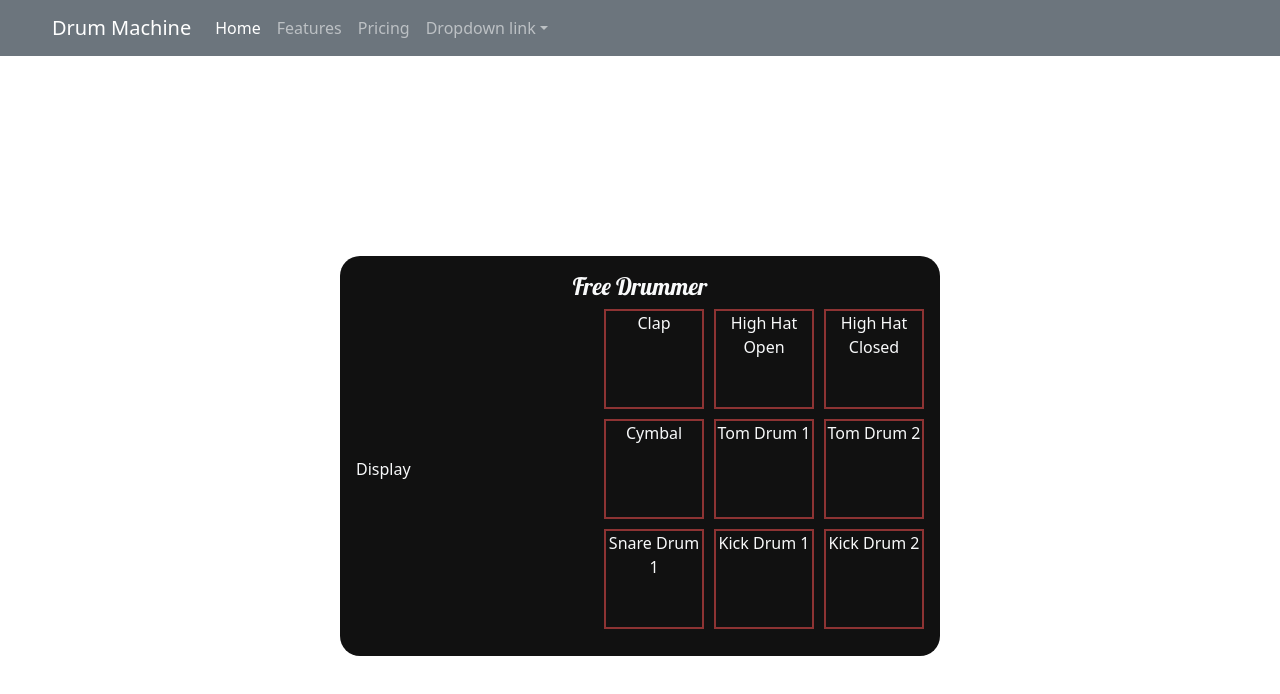
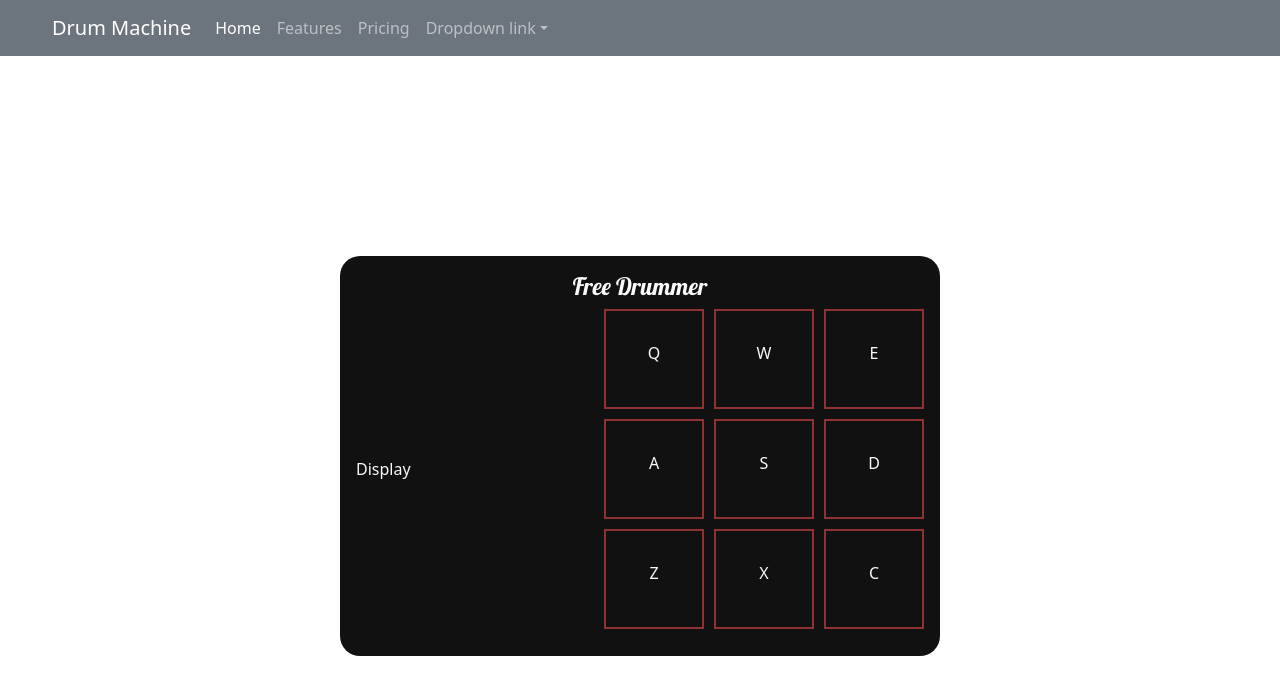
Before and after one commit to PLCoster/fcc_frontendlibs_project3, a React app: page / in a window 1280 px wide. Shown: the top 694 px of the page. Built offline with nearby package versions, Linux system fonts and the light colour scheme.

Commit message:
Basic Drum Machine Logic and Styling Setup, passing 7/8 FCC Tests
Global event listener for key presses set using refs
Clicked or key-pressed drum pads are now highlighted by style
Audio clips play once per button press or click and reset on release

To Do:
Display / Control section of Drum Machine

```diff
--- a/src/components/DrumMachine.jsx
+++ b/src/components/DrumMachine.jsx
@@ -1,15 +1,68 @@
-import React from 'react';
+import React, { useEffect, useState, useRef } from 'react';
 
 import PadDisplay from './PadDisplay';
 import ControlsDisplay from './ControlsDisplay';
 
 function DrumMachine() {
+  const [pressedKeys, setPressedKeys] = useState({
+    Q: false,
+    W: false,
+    E: false,
+    A: false,
+    S: false,
+    D: false,
+    Z: false,
+    X: false,
+    C: false,
+  });
+
+  // Ref is required in order to access state inside event listener
+  const pressedKeysRef = useRef(pressedKeys);
+
+  // Add eventListeners for keyboard down/up when the DrumMachine mounts:
+  useEffect(() => {
+    console.log('MOUNTING DRUM MACHINE');
+    const keyDownEventListener = (e) => {
+      if (pressedKeysRef.current[e.code[3]] === false) {
+        pressedKeysRef.current = {
+          ...pressedKeysRef.current,
+          [e.code[3]]: true,
+        };
+        setPressedKeys(pressedKeysRef.current);
+      }
+    };
+
+    document.addEventListener('keydown', keyDownEventListener);
+
+    const keyUpEventListener = (e) => {
+      if (pressedKeysRef.current[e.code[3]] === true) {
+        pressedKeysRef.current = {
+          ...pressedKeysRef.current,
+          [e.code[3]]: false,
+        };
+        setPressedKeys(pressedKeysRef.current);
+      }
+    };
+
+    document.addEventListener('keyup', keyUpEventListener);
+
+    // Return function to remove eventListener on cleanup:
+    return () => {
+      document.removeEventListener('keydown', keyDownEventListener);
+      document.removeEventListener('keyup', keyUpEventListener);
+    };
+  }, []);
+
+  useEffect(() => {
+    console.log('pressedKeysUpdated: ', pressedKeys);
+  }, [pressedKeys]);
+
   return (
     <div id="drum-machine" className="text-light text-center p-3">
       <h4 className="logo">Free Drummer</h4>
       <div className="drum-machine-container">
         <ControlsDisplay />
-        <PadDisplay />
+        <PadDisplay pressedKeys={pressedKeys} />
       </div>
     </div>
   );
--- a/src/components/DrumPad.jsx
+++ b/src/components/DrumPad.jsx
@@ -1,18 +1,48 @@
-import React from 'react';
+/* eslint-disable jsx-a11y/click-events-have-key-events */
+/* eslint-disable jsx-a11y/media-has-caption */
+import React, { useState, useEffect, useRef } from 'react';
 
-function DrumPad({ id, src, text }) {
-  console.log(src);
-  const audio = new Audio(src);
+function DrumPad({ id, src, text, playSound }) {
+  const [hit, setHit] = useState('');
 
-  const playAudio = () => {
+  const audioRef = useRef();
+
+  const playClip = () => {
     // Reset the Audio Clip if playing then play it:
-    audio.load();
-    audio.play();
+    audioRef.current.currentTime = 0;
+    audioRef.current.play();
+    setHit('hit');
   };
 
+  // Play drum pad sound when playSound prop is true, stop when false
+  useEffect(() => {
+    if (playSound) {
+      playClip();
+    } else {
+      setHit('');
+    }
+  }, [playSound]);
+
   return (
-    <div id={id} className="drum-pad" onClick={playAudio}>
-      {text}
+    <div
+      id={id}
+      className={`drum-pad ${hit}`}
+      role="button"
+      onMouseDown={playClip}
+      onMouseUp={() => setHit('')}
+      tabIndex={0}
+    >
+      {id}
+      {/* TO PASS FCC TESTS NEED TO RENDER AN AUDIO ELEMENT */}
+      <audio
+        ref={audioRef}
+        id={id}
+        className="clip"
+        src={src}
+        onEnded={(e) => {
+          e.target.currentTime = 0;
+        }}
+      />
     </div>
   );
 }
--- a/src/components/PadDisplay.jsx
+++ b/src/components/PadDisplay.jsx
@@ -4,11 +4,17 @@ import DrumPad from './DrumPad';
 
 import padAudioInfo from '../assets/audio/audioLoader';
 
-function PadDisplay() {
+function PadDisplay({ pressedKeys }) {
   return (
     <div id="pad-container">
       {padAudioInfo.map(({ id, text, src }) => (
-        <DrumPad key={id} id={id} text={text} src={src} />
+        <DrumPad
+          key={id}
+          id={id}
+          text={text}
+          src={src}
+          playSound={pressedKeys[id]}
+        />
       ))}
     </div>
   );
--- a/src/scss/_custom.scss
+++ b/src/scss/_custom.scss
@@ -67,13 +67,18 @@ body,
       .drum-pad {
         height: 100px;
         width: 100px;
+        padding-top: 30px;
         background-color: #111;
         border: 2px solid rgb(141, 51, 51);
       }
 
+      .drum-pad.hit {
+        border: 2px solid rgb(250, 5, 5);
+      }
+
       .drum-pad:hover {
         cursor: pointer;
-        background-color: #333;
+        background-color: #222;
       }
     }
   }
```
